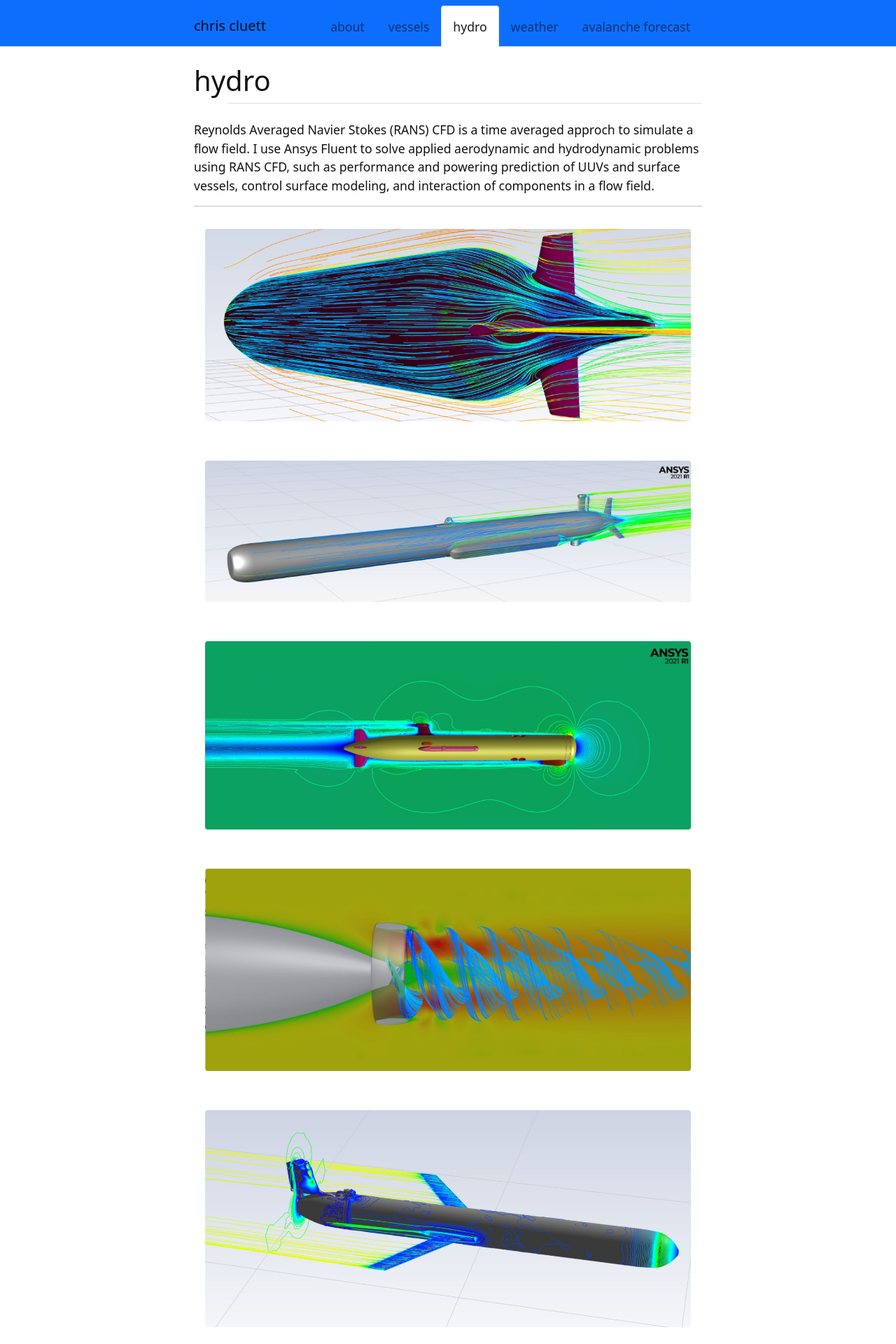
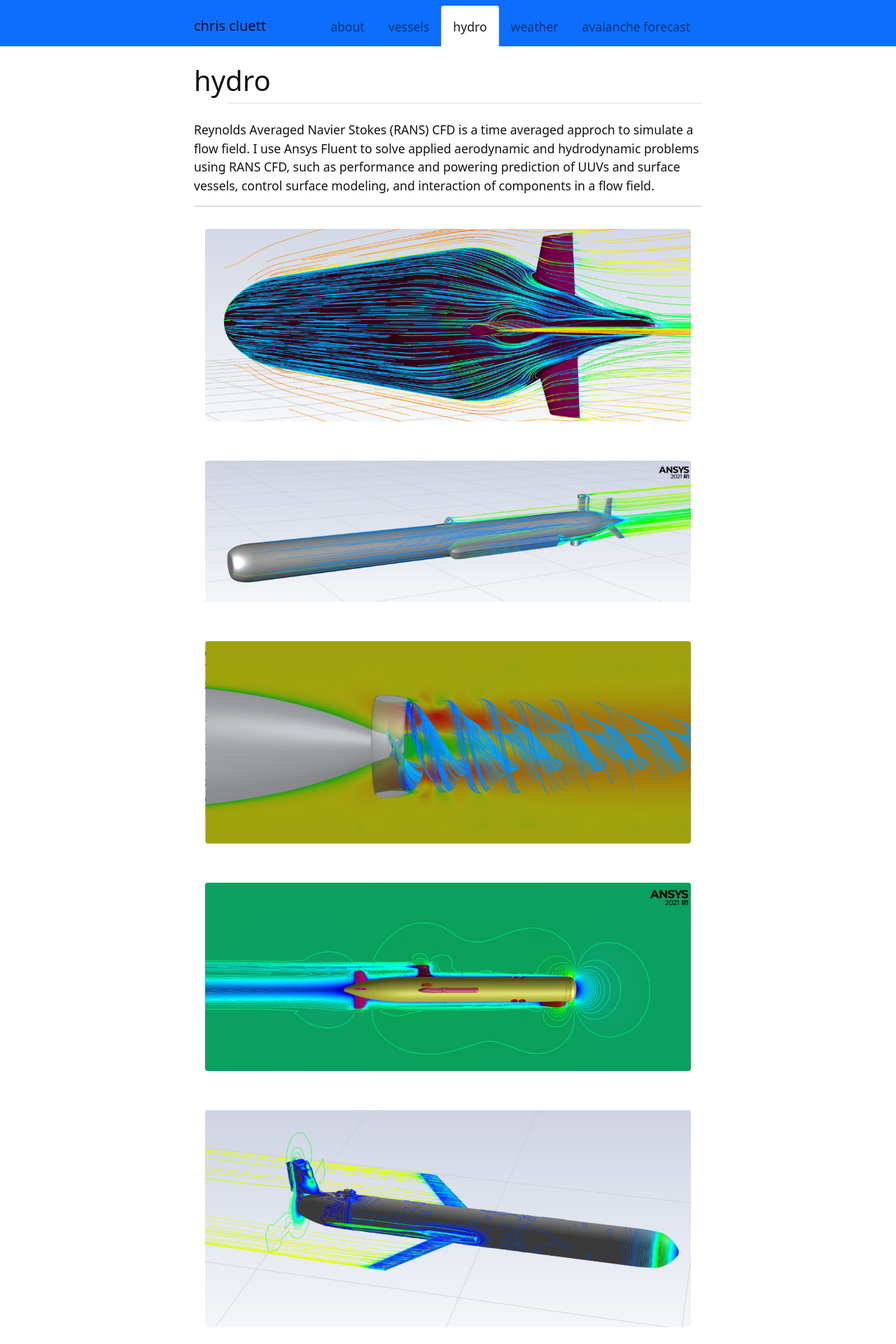
Before and after one commit to ccluett/website, a Jekyll site: the page built from content/2-hydro.md, in a window 1280 px wide. Shown: the top 1920 px of the page at 70% size. Built offline with Jekyll 4.4.1, drawn with Linux system fonts in a browser that asks for light colours.

Commit message:
Update 2-hydro.md

```diff
--- a/content/2-hydro.md
+++ b/content/2-hydro.md
@@ -11,9 +11,9 @@ Reynolds Averaged Navier Stokes (RANS) CFD is a time averaged approch to simulat
 
 {% include figure.html img="r3k-cfd.JPG" width="100%" %}
 
+{% include figure.html img="prop-cfd.JPG" width="100%" %}
+
 {% include figure.html img="r100-cfd.JPG" width="100%" %}
-
-{% include figure.html img="prop-cfd.JPG" width="100%" %}
 
 {% include figure.html img="slocum-glider.JPG" width="100%" %}
 
```
